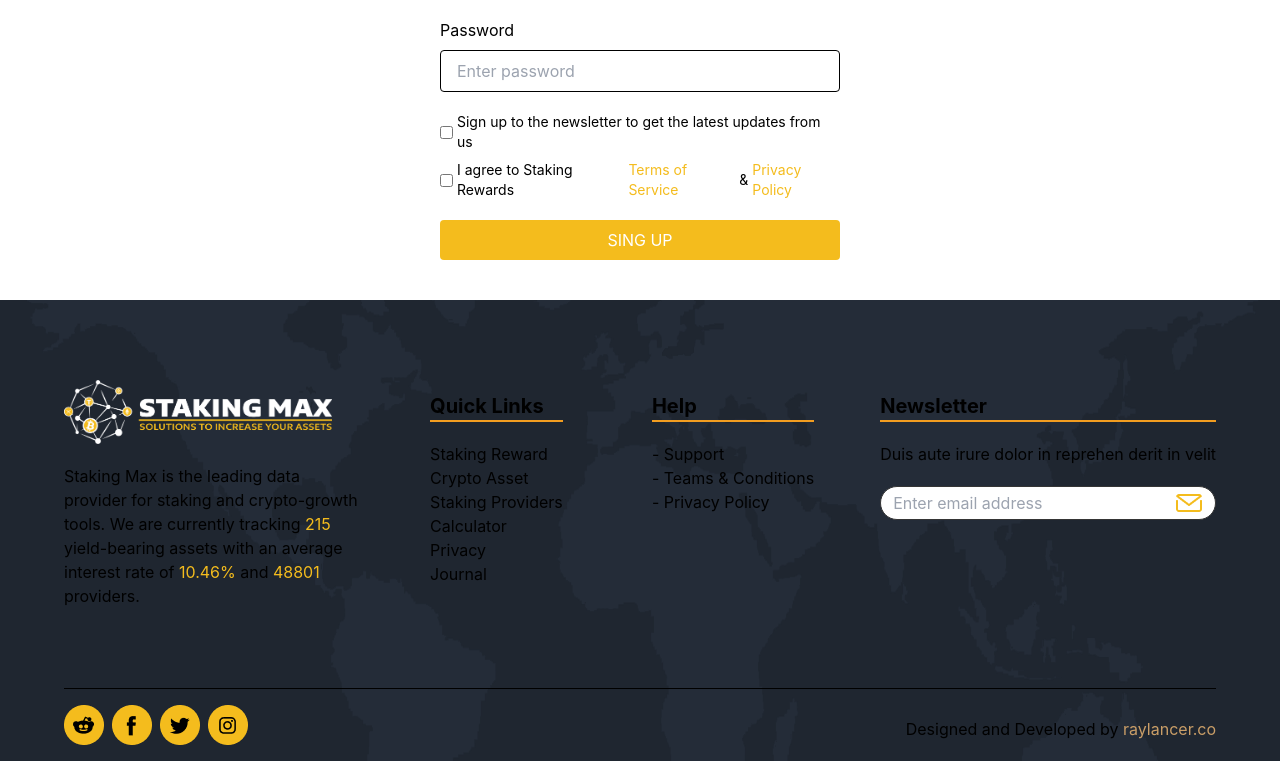
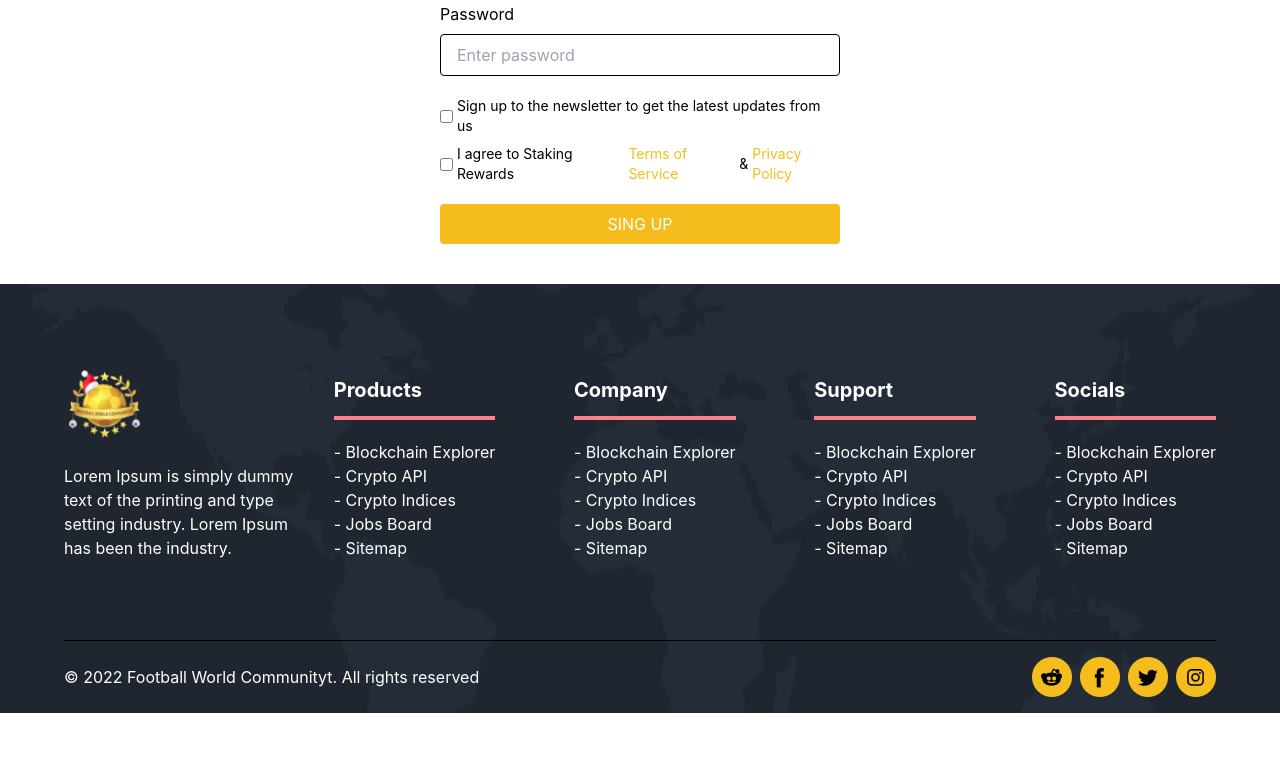
Before and after one commit to montedev0516/Gecko-Web, a React (Create React App) app: page /signup in a window 1280 px wide. Shown: the part 547-1308 px from the top of the page. After the commit the page ends 1260 px from the top, so only its background shows below. Built offline with nearby package versions, Linux system fonts and the light colour scheme; no server answers.

Commit message:
Login Page

```diff
--- a/src/App.js
+++ b/src/App.js
@@ -25,8 +25,8 @@ import PrivateRoute from "./components/routing/PrivateRoute";
 
 // Views
 import Home from "./views/Home";
-import Login from "./views/Login";
-import SignUp from "./views/SignUp";
+import Login from "./views/auth/Login";
+import SignUp from "./views/auth/SignUp";
 import Header from "./components/layout/Header";
 
 function App() {
--- a/src/components/common/title/Title.js
+++ b/src/components/common/title/Title.js
@@ -8,11 +8,13 @@ const Title = ({ title, subTitle }) => {
       <div className="bg-white">
         <div className="title bg-primaryDark dark:bg-gray-100">
           <div className="n-container">
-            <h1 className="text-center text-3xl sm:text-3xl font-bold text-white pt-10 pb-3 sm:pb-5">
+            <h1 className="text-center text-3xl sm:text-4xl font-bold text-white pt-10 ">
               {title}
             </h1>
-            <div className="max-w-[80%] m-auto pb-6">{subTitle}</div>
-            <div className="flex justify-center gap-2 pb-14">
+            {subTitle && (
+              <div className="max-w-[80%] m-auto pt-3 sm:pt-5">{subTitle}</div>
+            )}
+            <div className="flex justify-center gap-2 pb-14 pt-6">
               <div className="w-24 bg-primaryPink h-2 rounded-full"></div>
               <div className="w-8 bg-primaryPink h-2 rounded-full"></div>
               <div className="w-2 bg-primaryPink h-2 rounded-full"></div>
--- a/src/components/layout/Footer.js
+++ b/src/components/layout/Footer.js
@@ -8,103 +8,74 @@ const Footer = () => {
   const { t } = useTranslation();
   return (
     <>
-      <div className="footer bg-primary dark:bg-primaryDark dark:bg-gray-100 text-black dark:text-white">
+      <div className="footer bg-primary dark:bg-primaryDark dark:bg-gray-100 text-white">
         <div className="n-container">
-          <div className="py-10 sm:py-20 sm:flex justify-between gap-5">
+          <div className="py-10 sm:py-20 sm:flex justify-between gap-10">
             <div>
-              <img src="/img/Logo_Transparency.png" className="h-16" alt="" />
-              <p className="footer_text max-w-[300px] mt-5 text-black dark:text-white">
-                Staking Max is the leading data provider for staking and
-                crypto-growth tools. We are currently tracking
-                <span className="text-[#F4BC1D]"> 215 </span> yield-bearing
-                assets with an average interest rate of{" "}
-                <span className="text-[#F4BC1D]">10.46%</span> and{" "}
-                <span className="text-[#F4BC1D]">48801</span> providers.
+              <img src="/img/logo.png" className="h-20" alt="" />
+              <p className="footer_text max-w-[300px] mt-5 text-white">
+                Lorem Ipsum is simply dummy text of the printing and type
+                setting industry. Lorem Ipsum has been the industry.
               </p>
             </div>
 
-            <div className="flex justify-between gap-5 sm:w-1/3">
+            <div className="flex justify-between gap-5 w-full">
               <div className="mt-3">
-                <h1 className="footer_title ">{t("Quick Links")}</h1>
+                <h1 className="footer_title">{t("Products")}</h1>
 
                 <div className="mt-5">
-                  <Link to="/stakingReward">
-                    <p className="footer_text">{t("Staking Reward")}</p>
-                  </Link>
-                  <Link to="/cryptoassets">
-                    <p className="footer_text">{t("Crypto Asset")}</p>
-                  </Link>
-                  <Link to="/providers">
-                    <p className="footer_text">{t("Staking Providers")}</p>
-                  </Link>
-                  <Link to="/calculator">
-                    <p className="footer_text">{t("Calculator")}</p>
-                  </Link>
-                  <Link to="/privacy">
-                    <p className="footer_text">{t("Privacy")}</p>
-                  </Link>
-                  <Link to="/journal">
-                    <p className="footer_text">{t("Journal")}</p>
-                  </Link>
+                  <p className="footer_text">- {t("Blockchain Explorer")}</p>
+                  <p className="footer_text">- {t("Crypto API")}</p>
+                  <p className="footer_text">- {t("Crypto Indices")}</p>
+                  <p className="footer_text">- {t("Jobs Board")}</p>
+                  <p className="footer_text">- {t("Sitemap")}</p>
                 </div>
               </div>
-
               <div className="mt-3">
-                <h1 className="footer_title">{t("Help")}</h1>
+                <h1 className="footer_title">{t("Company")}</h1>
 
                 <div className="mt-5">
-                  <p className="footer_text">- {t("Support")}</p>
-                  <p className="footer_text">- {t("Teams & Conditions")}</p>
-                  <p className="footer_text">- {t("Privacy Policy")}</p>
+                  <p className="footer_text">- {t("Blockchain Explorer")}</p>
+                  <p className="footer_text">- {t("Crypto API")}</p>
+                  <p className="footer_text">- {t("Crypto Indices")}</p>
+                  <p className="footer_text">- {t("Jobs Board")}</p>
+                  <p className="footer_text">- {t("Sitemap")}</p>
                 </div>
               </div>
-            </div>
-            <div className="mt-3">
-              <h1 className="footer_title">{t("Newsletter")}</h1>
+              <div className="mt-3">
+                <h1 className="footer_title">{t("Support ")}</h1>
 
-              <div className="mt-5">
-                <p className="footer_text">
-                  {t("Duis aute irure dolor in reprehen derit in velit")}
-                </p>
+                <div className="mt-5">
+                  <p className="footer_text">- {t("Blockchain Explorer")}</p>
+                  <p className="footer_text">- {t("Crypto API")}</p>
+                  <p className="footer_text">- {t("Crypto Indices")}</p>
+                  <p className="footer_text">- {t("Jobs Board")}</p>
+                  <p className="footer_text">- {t("Sitemap")}</p>
+                </div>
               </div>
+              <div className="mt-3">
+                <h1 className="footer_title">{t("Socials")}</h1>
 
-              <div className="flex items-center mt-5">
-                <input
-                  type="text"
-                  className="bg-fourth dark:bg-fourthDark border border-fiveth dark:border-fivethDark rounded-3xl px-3 py-1 w-full"
-                  placeholder="Enter email address"
-                />
-
-                <img
-                  src="/img/mail.png"
-                  style={{ marginLeft: "-40px" }}
-                  alt=""
-                />
+                <div className="mt-5">
+                  <p className="footer_text">- {t("Blockchain Explorer")}</p>
+                  <p className="footer_text">- {t("Crypto API")}</p>
+                  <p className="footer_text">- {t("Crypto Indices")}</p>
+                  <p className="footer_text">- {t("Jobs Board")}</p>
+                  <p className="footer_text">- {t("Sitemap")}</p>
+                </div>
               </div>
             </div>
           </div>
 
           <div className="border-t border-black dark:border-white  py-4 sm:flex justify-between items-center">
+            <div className="text-center sm:text-right">
+              <p>© 2022 Football World Communityt. All rights reserved</p>
+            </div>
             <div className="flex gap-2 justify-center">
               <img src="/img/discord.png" alt="" />
               <img src="/img/facebook.png" alt="" />
               <img src="/img/twitter.png" alt="" />
               <img src="/img/instagram.png" alt="" />
-            </div>
-            <div className="text-center sm:text-right">
-              <p className="mt-2">
-                {t("Designed and Developed by")}{" "}
-                <a
-                  href="https://raylancer.co"
-                  className="text-decoration-none"
-                  target="_blank"
-                  without
-                  rel="noreferrer"
-                  style={{ color: "#CA9E67" }}
-                >
-                  raylancer.co
-                </a>
-              </p>
             </div>
           </div>
         </div>
--- a/src/components/layout/footer.css
+++ b/src/components/layout/footer.css
@@ -8,9 +8,5 @@
 }
 
 .footer_title {
-  @apply border-b-2 border-[#F29D20]  text-xl font-bold;
+  @apply border-b-4  pb-3 border-[#FF808A]  text-xl font-bold;
 }
-
-.footer_text {
-  /* @apply text-white; */
-}
--- a/src/index.js
+++ b/src/index.js
@@ -1,14 +1,17 @@
-import React from 'react';
-import ReactDOM from 'react-dom/client';
-import './index.css';
-import App from './App';
-import reportWebVitals from './reportWebVitals';
+import React from "react";
+import ReactDOM from "react-dom/client";
+import "./index.css";
+import App from "./App";
+import reportWebVitals from "./reportWebVitals";
+import { GoogleOAuthProvider } from "@react-oauth/google";
 
-const root = ReactDOM.createRoot(document.getElementById('root'));
+const root = ReactDOM.createRoot(document.getElementById("root"));
 root.render(
-  <React.StrictMode>
-    <App />
-  </React.StrictMode>
+  <GoogleOAuthProvider clientId="646991366833-80s1gefi8dg36k456snr7p87jm9l5e1j.apps.googleusercontent.com">
+    <React.StrictMode>
+      <App />
+    </React.StrictMode>
+  </GoogleOAuthProvider>
 );
 
 // If you want to start measuring performance in your app, pass a function
--- a/src/views/Login.js
+++ b/src/views/auth/Login.js
@@ -2,11 +2,10 @@ import React, { useState, useEffect } from "react";
 import { Link, Navigate } from "react-router-dom";
 import { connect } from "react-redux";
 import PropTypes from "prop-types";
-import { login, googleLogin } from "../actions/auth";
+import { login, googleLogin } from "../../actions/auth";
 import JWTDecode from "jwt-decode";
-import Title from "../components/common/title/Title";
+import Title from "../../components/common/title/Title";
 import { GoogleLogin } from "@react-oauth/google";
-// import KakaoLogin from "react-kakao-login";
 import { useTranslation } from "react-i18next";
 
 const Login = ({ login, googleLogin, isAuthenticated }) => {
@@ -93,7 +92,7 @@ const Login = ({ login, googleLogin, isAuthenticated }) => {
                 {/* <p className="text-sm text-[#F4BC1D]">Forgot Password?</p> */}
               </div>
               <button
-                className="w-full bg-[#F4BC1D] text-white mt-5 h-10 rounded"
+                className="w-full bg-[#FF2F40] text-white mt-5 h-10 rounded"
                 onClick={onSubmit}
               >
                 {t("LOGIN")}
@@ -113,30 +112,10 @@ const Login = ({ login, googleLogin, isAuthenticated }) => {
                   size="large"
                 />
               </div>
-              {/* <button className="w-full bg-[#F4BC1D] rounded flex h-10 justify-center items-center text-black gap-2 mt-5 p-2">
-                <img src="/img/talk.png" alt="" className="h-8" />
-                Login in with Katao Talk
-              </button> */}
-              {/* <KakaoLogin
-                token="9f9adbbb6c411661c804bc19b1142a15"
-                onSuccess={kakaoLoginSuccess}
-                onFail={console.error}
-                onLogout={console.info}
-                render={({ onClick }) => (
-                  <button
-                    onClick={onClick}
-                    type="button"
-                    className="w-full bg-[#F4BC1D] rounded flex h-10 justify-center items-center text-black gap-2 mt-5 p-2"
-                  >
-                    <img src="/img/talk.png" alt="" className="h-8" />
-                    {t("Login in with Katao Talk")}
-                  </button>
-                )}
-              /> */}
               <p className="text-black dark:text-white text-center mt-5">
                 {t("Don't have a account")}? &nbsp;
                 <Link to={"/signup"}>
-                  <span className="text-[#F4BC1D]">{t("Sign Up")}</span>
+                  <span className="text-[#FF2F40]">{t("Sign Up")}</span>
                 </Link>
               </p>
             </div>
--- a/src/views/SignUp.js
+++ b/src/views/auth/SignUp.js
@@ -1,11 +1,11 @@
 import React, { useState, useEffect } from "react";
 import { connect } from "react-redux";
 import { Navigate } from "react-router-dom";
-import { setAlert } from "../actions/alert";
-import { register } from "../actions/auth";
+import { setAlert } from "../../actions/alert";
+import { register } from "../../actions/auth";
 import PropTypes from "prop-types";
 
-import Title from "../components/common/title/Title";
+import Title from "../../components/common/title/Title";
 
 const SingUp = ({ setAlert, register, isAuthenticated }) => {
   useEffect(() => {
```
